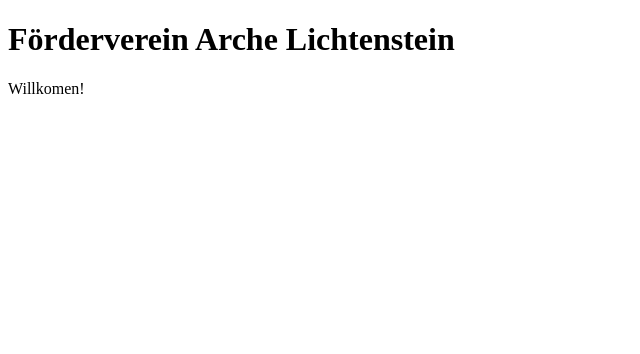
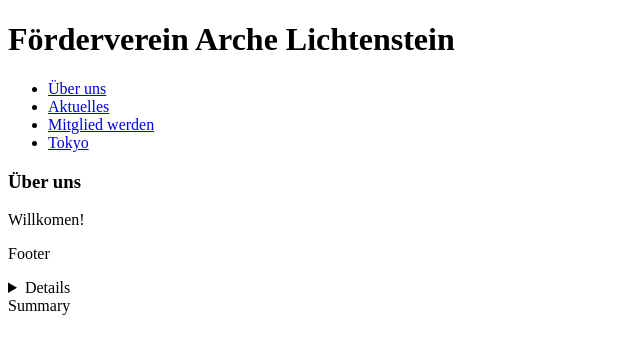
Before and after one commit to br0uQ/foerderverein-http, a plain HTML site: page index.html in a window 1280 px wide. Shown: the whole page, without its empty margins (0-640 px from the left). Drawn offline with Linux system fonts and the light colour scheme.

Commit message:
Update index.html

```diff
--- a/index.html
+++ b/index.html
@@ -1,12 +1,45 @@
 <!DOCTYPE html>
-<html>
+<html lang="de">
     <head>
+        <meta charset="utf-8">
+        <meta name="viewport" content="width=device-width, initial-scale=1">
+        <style>
+        </style>
         <title>Förderverein Arche Lichtenstein</title>
     </head>
     <body>
 
-        <h1>Förderverein Arche Lichtenstein</h1>
-        <p>Willkomen!</p>
+        <header>
+            <h1>Förderverein Arche Lichtenstein</h1>
+        </header>
+
+        <section>
+            <nav>
+                <ul>
+                    <li><a href="#">Über uns</a></li>
+                    <li><a href="#">Aktuelles</a></li>
+                    <li><a href="#">Mitglied werden</a></li>
+                    <li><a href="#">Tokyo</a></li>
+                </ul>
+            </nav>
+
+            <article>
+                <h1>Über uns</h1>
+                <p>Willkomen!</p>
+            </article>
+        </section>
+
+        <footer>
+            <p>Footer</p>
+        </footer>
+
+        <details>
+            Details
+        </details>
+
+        <summary>
+            Summary
+        </summary>
 
     </body>
 </html>
```
